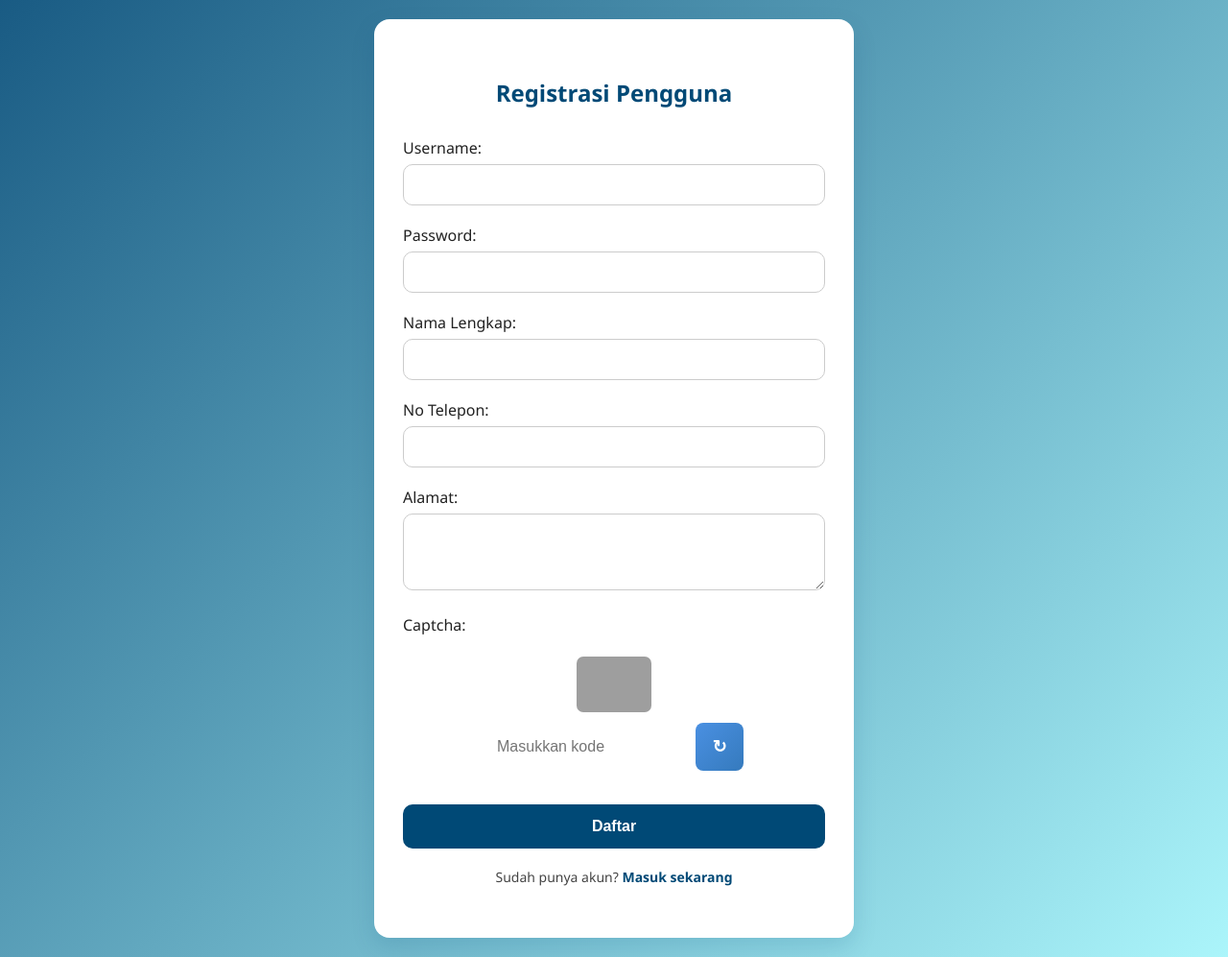
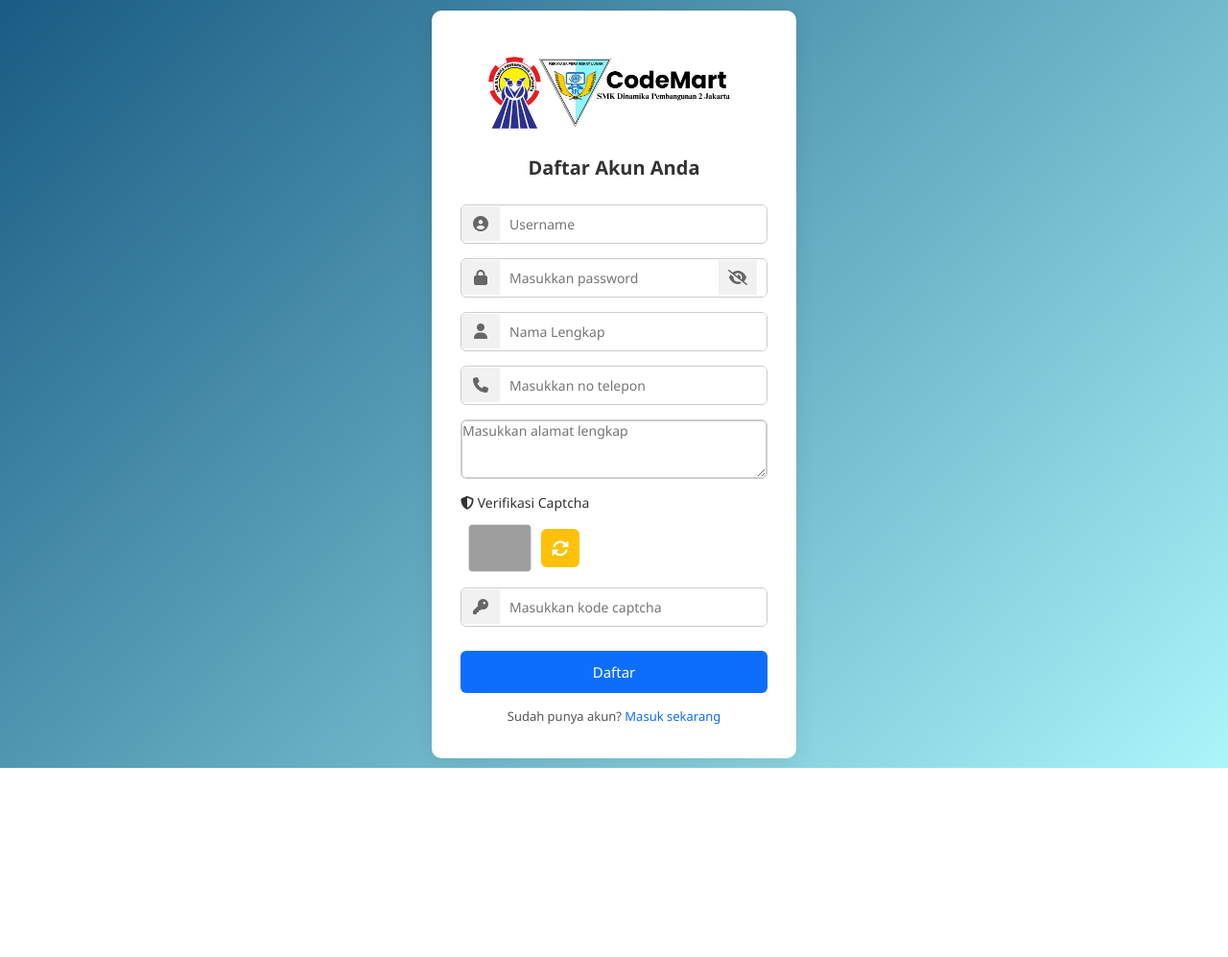
Before and after one commit to Dblue77/Codemart, a PHP site: page /register_user.php in a window 1280 px wide. Shown: the whole page at 96% size. After the commit the page ends 800 px from the top, so only its background shows below. Run offline with PHP 8.4, Linux system fonts and the light colour scheme; grey boxes are pictures that could not be loaded.

Commit message:
modifikasi login/register

```diff
--- a/index.php
+++ b/index.php
@@ -19,6 +19,7 @@ $result = mysqli_query($conn, $query);
   <meta charset="UTF-8">
   <meta name="viewport" content="width=device-width, initial-scale=1.0">
   <title>CodeMart</title>
+  <link rel="icon" type="image/png" href="assets/logoo.png">
   <link href="https://fonts.googleapis.com/css2?family=Poppins:wght@400;600&display=swap" rel="stylesheet">
   <link rel="stylesheet" href="https://cdnjs.cloudflare.com/ajax/libs/font-awesome/6.4.0/css/all.min.css">
   <style>
@@ -494,6 +495,7 @@ $result = mysqli_query($conn, $query);
 
 <body>
   <?php include 'partials/header.php'; ?>
+
   <!-- Background gerak section -->
   <div class="background-image">
     <div class="container-h1">
--- a/partials/header.php
+++ b/partials/header.php
@@ -5,6 +5,7 @@
   <meta charset="UTF-8">
   <meta name="viewport" content="width=device-width, initial-scale=1.0">
   <title>CodeMart</title>
+  <link rel="icon" type="image/png" href="assets/logorpldp.png">
   <link href="https://fonts.googleapis.com/css2?family=Poppins:wght@400;600&display=swap" rel="stylesheet">
   <link rel="stylesheet" href="https://cdnjs.cloudflare.com/ajax/libs/font-awesome/6.4.0/css/all.min.css">
   <style>
--- a/register_user.php
+++ b/register_user.php
@@ -7,225 +7,247 @@
   <title>Registrasi User - CodeMart</title>
   <style>
     :root {
-      --primary: #004976;
-      --secondary: #A2F4FA;
-      --accent: #FDC400;
-      --dark: #222;
-      --light: #fff;
-      --text: #333;
-      --shadow: 0 10px 25px rgba(0, 73, 118, 0.15);
+      --primary: #0d6efd;
+      --primary-hover: #0b5ed7;
+      --bg: #f5f5f5;
+      --light: #ffffff;
+      --text: #333333;
+      --accent: #ffc107;
+      --shadow: 0 4px 20px rgba(0, 0, 0, 0.08);
     }
 
     * {
+      margin: 0;
+      padding: 0;
       box-sizing: border-box;
+      font-family: 'Segoe UI', Tahoma, Geneva, Verdana, sans-serif;
     }
 
     body {
-      margin: 0;
-      font-family: 'Segoe UI', Tahoma, Geneva, Verdana, sans-serif;
       background: linear-gradient(135deg, rgba(0, 73, 118, 0.9), rgba(162, 244, 250, 0.9));
       display: flex;
       justify-content: center;
       align-items: center;
       min-height: 100vh;
-      padding: 20px;
     }
 
-    .register-container {
+    .login-box {
       background: var(--light);
-      padding: 40px 30px;
-      border-radius: 16px;
+      padding: 35px 30px;
+      border-radius: 10px;
       box-shadow: var(--shadow);
       width: 100%;
-      max-width: 500px;
-      animation: fadeIn 0.5s ease;
+      max-width: 380px;
     }
 
-    @keyframes fadeIn {
-      from {
-        opacity: 0;
-        transform: translateY(20px);
-      }
+    .logo {
+      text-align: center;
+      margin-bottom: 10px;
+    }
 
-      to {
-        opacity: 1;
-        transform: translateY(0);
-      }
+    .logo img {
+      height: 100px;
     }
 
     h2 {
       text-align: center;
-      color: var(--primary);
-      margin-bottom: 30px;
-      font-size: 24px;
+      font-size: 20px;
+      font-weight: 600;
+      color: var(--text);
+      margin-bottom: 25px;
     }
 
-    label {
-      display: block;
-      margin-bottom: 6px;
-      font-weight: 500;
-      color: var(--dark);
+    .input-group {
+      display: flex;
+      align-items: center;
+      border: 1px solid #ccc;
+      border-radius: 6px;
+      margin-bottom: 15px;
+      background: #fff;
+      overflow: hidden;
     }
 
-    input[type="text"],
-    input[type="password"],
-    input[type="number"],
-    textarea {
-      width: 100%;
-      padding: 12px;
-      margin-bottom: 20px;
-      border: 1px solid #ccc;
-      border-radius: 10px;
-      font-size: 15px;
-      transition: border-color 0.3s;
+    .input-group i {
+      background: #f1f1f1;
+      padding: 10px;
+      font-size: 16px;
+      color: #666;
+      display: flex;
+      align-items: center;
+      justify-content: center;
+      width: 40px;
     }
 
-    input:focus,
-    textarea:focus {
+    .input-group input {
+      flex: 1;
+      padding: 10px;
+      border: none;
       outline: none;
-      border-color: var(--primary);
+      font-size: 14px;
     }
 
-    textarea {
-      resize: vertical;
+    .input-group input:focus {
+      background: #fff;
     }
 
-    button {
-      width: 100%;
-      background-color: var(--primary);
-      color: var(--light);
-      padding: 14px;
-      border: none;
-      border-radius: 10px;
-      font-size: 16px;
-      font-weight: bold;
-      cursor: pointer;
-      transition: background 0.3s ease;
-    }
-
-    button:hover {
-      background-color: #003355;
-    }
-
-    @media (max-width: 480px) {
-      .register-container {
-        padding: 30px 20px;
-      }
-
-      h2 {
-        font-size: 20px;
-      }
+    /* Captcha */
+    .captcha-container {
+      margin-bottom: 15px;
     }
 
     .captcha-box {
       display: flex;
-      flex-direction: column;
-      /* Susun vertikal */
       align-items: center;
       gap: 10px;
-      background: rgba(255, 255, 255, 0.15);
-      padding: 14px;
-      border-radius: 10px;
-      backdrop-filter: blur(8px);
-      border: 1px solid rgba(255, 255, 255, 0.2);
-      max-width: 300px;
-      margin: auto;
+      margin-bottom: 8px;
+      padding: 8px;
+      border-radius: 6px;
     }
 
     .captcha-box img {
-      border-radius: 8px;
-      height: 60px;
-      width: auto;
-      border: 1px solid rgba(255, 255, 255, 0.3);
-    }
-
-    .captcha-input-refresh {
-      display: flex;
-      gap: 10px;
-      width: 100%;
-    }
-
-    .captcha-input-refresh input {
-      flex: 1;
       height: 50px;
-      padding: 0 12px;
-      font-size: 16px;
-      color: #333;
-      background: rgba(255, 255, 255, 0.8);
-      border: 1px solid transparent;
-      border-radius: 8px;
-      outline: none;
-      transition: all 0.3s ease;
-    }
-
-    .captcha-input-refresh input:focus {
-      border-color: #4a90e2;
-      background: #fff;
-      box-shadow: 0 0 8px rgba(74, 144, 226, 0.3);
+      border-radius: 4px;
+      border: 1px solid #ddd;
     }
 
     .refresh-captcha {
-      height: 50px;
-      width: 50px;
-      background: linear-gradient(135deg, #4a90e2, #357ABD);
-      color: white;
+      background: var(--accent);
       border: none;
+      border-radius: 6px;
+      cursor: pointer;
+      width: 40px;
+      height: 40px;
       font-size: 18px;
-      cursor: pointer;
-      border-radius: 8px;
-      transition: transform 0.2s ease, background 0.3s ease;
+      color: #fff;
     }
 
     .refresh-captcha:hover {
-      background: linear-gradient(135deg, #5aa0ff, #3b6fd1);
-      transform: rotate(90deg);
+      background: #e0a800;
+    }
+
+    /* Button */
+    button[type="submit"] {
+      width: 100%;
+      padding: 12px;
+      border: none;
+      background: var(--primary);
+      color: white;
+      font-size: 15px;
+      font-weight: 500;
+      border-radius: 6px;
+      cursor: pointer;
+      margin-top: 10px;
+      transition: background 0.2s;
+    }
+
+    button[type="submit"]:hover {
+      background: var(--primary-hover);
     }
 
     p {
       text-align: center;
-      margin-top: 20px;
-      font-size: 14px;
-      color: #444;
+      font-size: 13px;
+      color: #555;
+      margin-top: 15px;
     }
 
     a {
       color: var(--primary);
       text-decoration: none;
-      font-weight: bold;
     }
 
     a:hover {
       text-decoration: underline;
     }
+
+    .password-group {
+      position: relative;
+    }
+
+    .toggle-password {
+      position: absolute;
+      right: 10px;
+      cursor: pointer;
+      color: #888;
+      display: flex;
+      align-items: center;
+      font-size: 16px;
+    }
+
+    .toggle-password:hover {
+      color: var(--primary);
+    }
+
+    .input-group.textarea-group {
+      display: flex;
+      align-items: flex-start;
+      position: relative;
+    }
+
+    .input-group.textarea-group i {
+      position: absolute;
+      top: 12px;
+      left: 10px;
+      color: #888;
+    }
+
+    .input-group.textarea-group textarea {
+      width: 100%;
+      min-height: 60px;
+      border: 1px solid #ccc;
+      border-radius: 5px;
+      resize: vertical;
+      font-size: 14px;
+      font-family: inherit;
+    }
   </style>
+  <link rel="stylesheet" href="https://cdnjs.cloudflare.com/ajax/libs/font-awesome/6.5.0/css/all.min.css">
 </head>
 
 <body>
-  <div class="register-container">
-    <h2>Registrasi Pengguna</h2>
+  <div class="login-box">
+    <div class="logo">
+      <img src="assets/logorpldp.png" alt="CodeMart Logo">
+    </div>
+    <h2>Daftar Akun Anda</h2>
     <form action="proses_register_user.php" method="POST">
-      <label for="username">Username:</label>
-      <input type="text" name="username" id="username" required />
 
-      <label for="password">Password:</label>
-      <input type="password" name="password" id="password" required />
+      <div class="input-group">
+        <i class="fa fa-user-circle"></i>
+        <input type="text" name="username" placeholder="Username" required>
+      </div>
 
-      <label for="nama_lengkap">Nama Lengkap:</label>
-      <input type="text" name="nama_lengkap" id="nama_lengkap" required />
+      <div class="input-group password-group">
+        <i class="fas fa-lock"></i>
+        <input type="password" id="password" name="password" placeholder="Masukkan password" required>
+        <span class="toggle-password"><i class="fas fa-eye-slash"></i></span>
+      </div>
 
-      <label for="no_telepon">No Telepon:</label>
-      <input type="number" name="no_telepon" id="no_telepon" required />
+      <div class="input-group">
+        <i class="fa fa-user"></i>
+        <input type="text" name="nama_lengkap" placeholder="Nama Lengkap" required>
+      </div>
 
-      <label for="alamat">Alamat:</label>
-      <textarea name="alamat" id="alamat" rows="3" required></textarea>
+      <div class="input-group">
+        <i class="fas fa-phone"></i>
+        <input type="number" name="no_telepon" id="no_telepon" placeholder="Masukkan no telepon" required />
+      </div>
 
-      <label>Captcha:</label>
-      <div class="captcha-box">
-        <img id="captchaImage" src="captcha.php?rand=<?php echo time(); ?>" alt="Captcha">
+      <div class="input-group textarea-group">
+        <textarea name="alamat" placeholder="Masukkan alamat lengkap" required></textarea>
+      </div>
 
-        <div class="captcha-input-refresh">
-          <input type="text" name="captcha" placeholder="Masukkan kode" required>
-          <button type="button" id="refreshCaptcha" class="refresh-captcha" aria-label="Refresh captcha">↻</button>
+      <div class="captcha-container">
+        <label style="font-size:14px; font-weight:500; color:#333; margin-bottom:5px; display:block;">
+          <i class="fas fa-shield-alt"></i> Verifikasi Captcha
+        </label>
+        <div class="captcha-box">
+          <img id="captchaImage" src="captcha.php?rand=<?php echo time(); ?>" alt="Captcha">
+          <button type="button" id="refreshCaptcha" class="refresh-captcha"><i class="fas fa-sync-alt"></i></button>
+        </div>
+        <div class="input-group">
+          <i class="fas fa-key"></i>
+          <input type="text" name="captcha" placeholder="Masukkan kode captcha" required>
         </div>
       </div>
 
@@ -238,6 +260,20 @@
     document.getElementById('refreshCaptcha').addEventListener('click', function () {
       document.getElementById('captchaImage').src = 'captcha.php?rand=' + Date.now();
     });
+
+    document.querySelector('.toggle-password').addEventListener('click', function () {
+      const passwordInput = document.getElementById('password');
+      const icon = this.querySelector('i');
+      if (passwordInput.type === 'password') {
+        passwordInput.type = 'text';
+        icon.classList.remove('fa-eye-slash');
+        icon.classList.add('fa-eye');
+      } else {
+        passwordInput.type = 'password';
+        icon.classList.remove('fa-eye');
+        icon.classList.add('fa-eye-slash');
+      }
+    });
   </script>
 
 </body>
```
Also changed, not shown: login_user.php (+160 -146 lines), proses_login_user.php (+13 -1 lines), proses_register_user.php (+39 -12 lines), assets/Logoo.png (added). Lines whose indentation alone changed are shown as unchanged.
